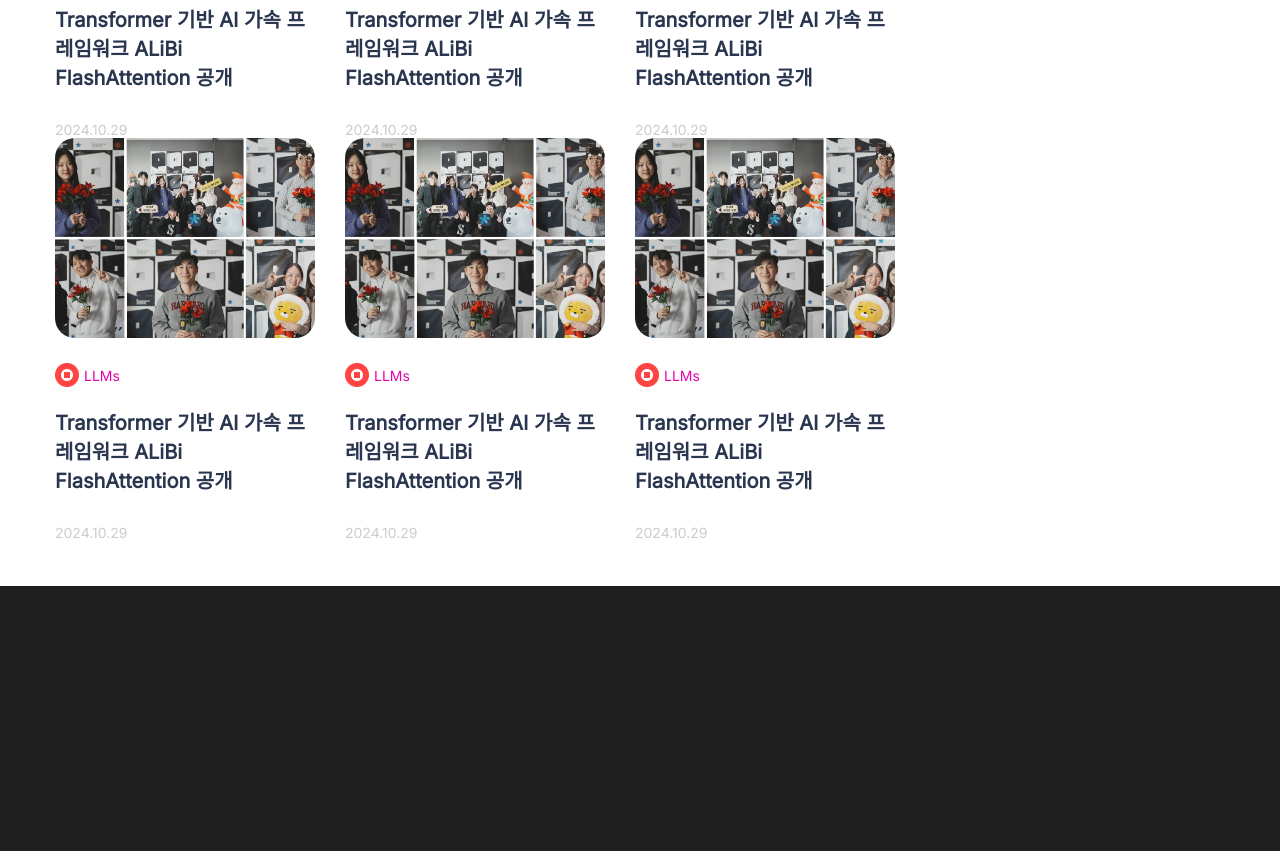
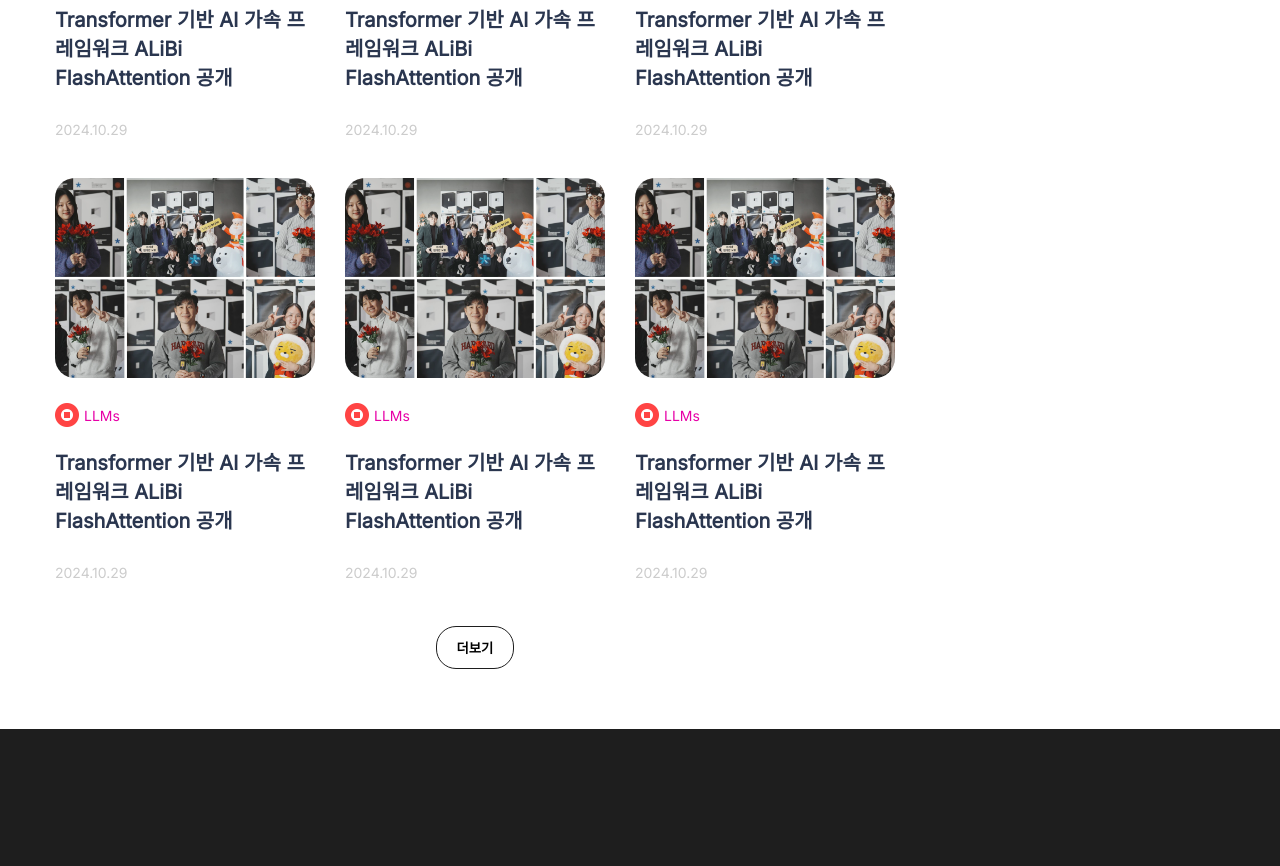
Before and after one commit to kaniss011/clone_kko, a plain HTML site: page index.html in a window 1280 px wide. Shown: the part 1660-2526 px from the top of the page. Drawn offline with Linux system fonts and the light colour scheme.

Commit message:
[목록퍼블리싱] 완료

```diff
--- a/css/main.css
+++ b/css/main.css
@@ -3,6 +3,7 @@
   max-width: 1170px;
   min-height: 600px;
   margin: 0px auto;
+  margin-bottom: 60px;
 }
 .layout {
 }
@@ -67,17 +68,26 @@
 .list {
   display: flex;
   justify-content: space-between;
+  margin-bottom: 40px;
 }
 .thum {
   width: 260px;
   text-decoration: none;
 }
+
+.thum:hover .thum-img {
+  /* 좌표 움직이기 */
+  transform: translateY(-10px);
+  filter: drop-shadow(0px 20px 40px #bdc4d3);
+}
+
 .thum-img {
   width: 100%;
   height: 200px;
   border-radius: 20px;
   overflow: hidden;
   margin-bottom: 25px;
+  transition: all 0.5s;
 }
 .thum-img img {
   width: 100%;
@@ -111,6 +121,24 @@
   font-size: 14px;
 }
 
+.list-bt-wrap {
+  display: flex;
+  justify-content: center;
+}
+.bt {
+  padding: 11px 20px;
+  border: 1px solid #1e1e1e;
+  border-radius: 20px;
+  background-color: #ffffff;
+  cursor: pointer;
+  font-weight: 700;
+  transition: all 0.5s;
+}
+.bt:hover {
+  background-color: #1e1e1e;
+  color: #ffffff;
+}
+
 .banner {
   width: 840px;
   height: 160px;
--- a/index.html
+++ b/index.html
@@ -200,6 +200,10 @@
                 </div>
                 <!--@End  -->
               </div>
+              <!-- 더보기 버튼 -->
+              <div class="list-bt-wrap">
+                <button id="bt-more" class="bt">더보기</button>
+              </div>
             </div>
           </div>
           <!-- 오른쪽 영역 -->
```
Also changed, not shown: 1 other file.
